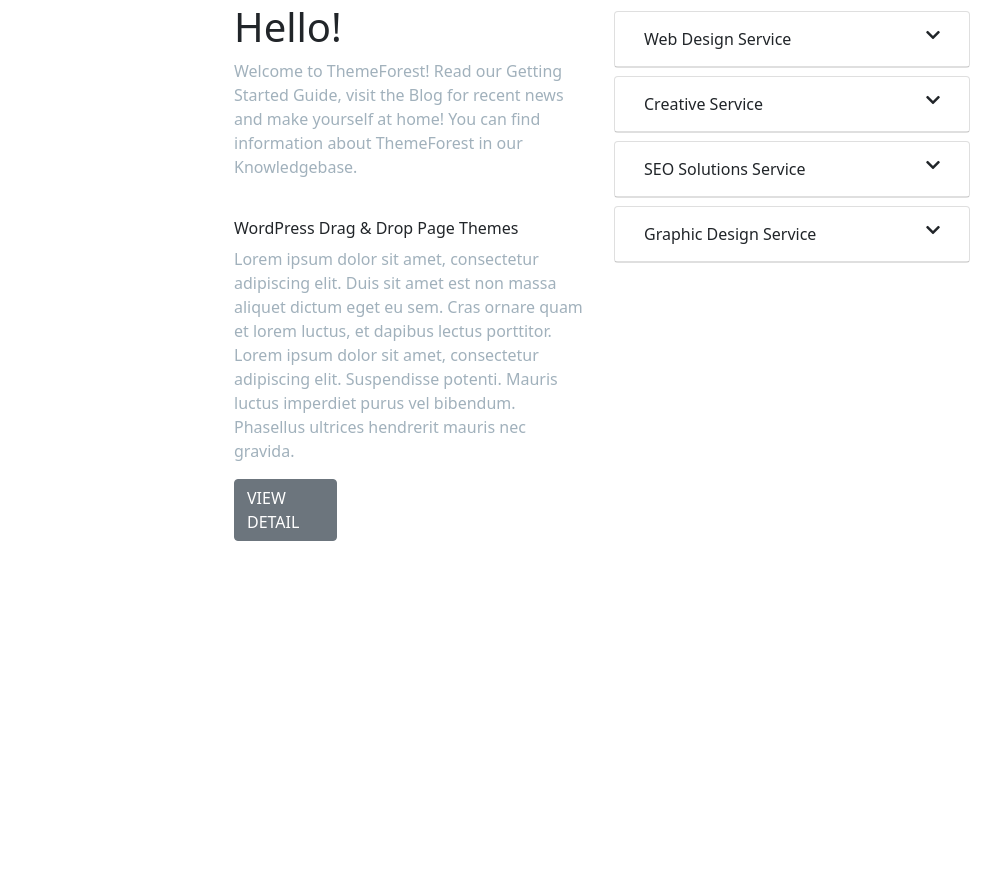
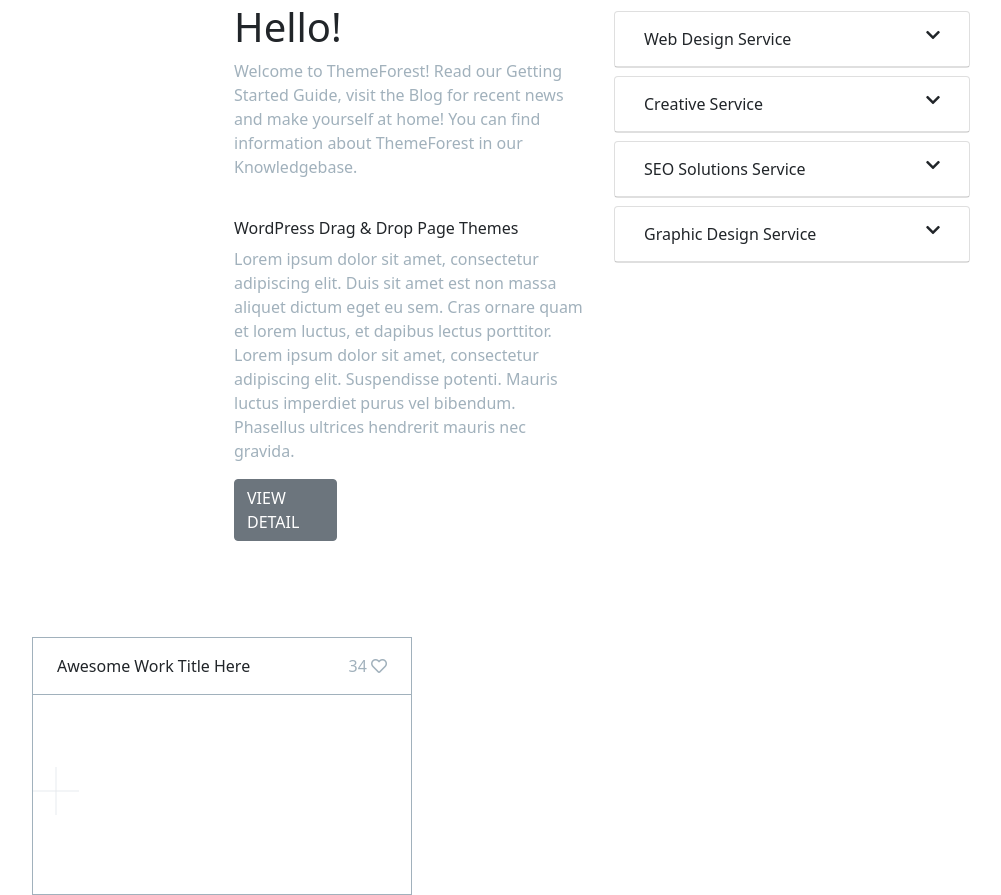
Before and after one commit to huycanh14/html-web-demo, a plain HTML site: page index.html in a window 1280 px wide. Shown: the part 945-1840 px from the top of the page, without its empty margins (38-1039 px from the left). Before the commit the page ends 1582 px from the top, so only its background shows below. Drawn offline with Linux system fonts and the light colour scheme.

Commit message:
icon plus

```diff
--- a/index.html
+++ b/index.html
@@ -1,5 +1,6 @@
 <!DOCTYPE html>
 <html lang="en">
+
 <head>
     <title>The fox</title>
     <meta charset="UTF-8">
@@ -8,6 +9,7 @@
     <link rel="stylesheet" href="./css/all.min.css">
     <link href="css/the-fox-1.css" rel="stylesheet">
 </head>
+
 <body>
     <header>
         <div class="container">
@@ -90,7 +92,8 @@
                     <ul>
                         <li><i class="fas fa-check"></i> <span class="font-weight-bold">Fully Responsive</span></li>
                         <li><i class="fas fa-check"></i> <span class="font-weight-bold">Retina Ready</span></li>
-                            <li><i class="fas fa-check"></i> <span class="font-weight-bold">Extremely Customizable</span></li>
+                        <li><i class="fas fa-check"></i> <span class="font-weight-bold">Extremely Customizable</span>
+                        </li>
                         <li><i class="fas fa-check"></i> <span class="font-weight-bold">WP 3.9+ Ready</span></li>
                         <li>
                             <button class="btn btn-dark">BUY IT NOW</button>
@@ -120,13 +123,18 @@
             <div class="row">
                 <div class="col-md-4 offset-md-2 col-8 offset-2">
                     <h1>Hello!</h1>
-                        <p class="text-gray">Welcome to ThemeForest! Read our Getting Started Guide, visit the Blog for recent news and make yourself at home! You can find information about ThemeForest in our Knowledgebase.</p>
+                    <p class="text-gray">Welcome to ThemeForest! Read our Getting Started Guide, visit the Blog for
+                        recent news and make yourself at home! You can find information about ThemeForest in our
+                        Knowledgebase.</p>
                     <br>
                     <h6>WordPress Drag & Drop Page Themes</h6>
                     <p class="text-gray">
-                            Lorem ipsum dolor sit amet, consectetur adipiscing elit. Duis sit amet est non massa aliquet dictum eget eu sem. Cras
-                            ornare quam et lorem luctus, et dapibus lectus porttitor. Lorem ipsum dolor sit amet, consectetur adipiscing elit.
-                            Suspendisse potenti. Mauris luctus imperdiet purus vel bibendum. Phasellus ultrices hendrerit mauris nec gravida.
+                        Lorem ipsum dolor sit amet, consectetur adipiscing elit. Duis sit amet est non massa aliquet
+                        dictum eget eu sem. Cras
+                        ornare quam et lorem luctus, et dapibus lectus porttitor. Lorem ipsum dolor sit amet,
+                        consectetur adipiscing elit.
+                        Suspendisse potenti. Mauris luctus imperdiet purus vel bibendum. Phasellus ultrices hendrerit
+                        mauris nec gravida.
                     </p>
                     <div class="row">
                         <div class="col-8 col-md-4">
@@ -142,21 +150,25 @@
                         <div class="card mt-2 mb-2">
                             <div class="card-header" id="headingOne">
                                 <h5 class="mb-0">
-                                        <button class="btn " data-toggle="collapse" data-target="#collapseOne" aria-expanded="true"
-                                            aria-controls="collapseOne">
+                                    <button class="btn " data-toggle="collapse" data-target="#collapseOne"
+                                        aria-expanded="true" aria-controls="collapseOne">
                                         <span>Web Design Service </span> <i class="fas fa-chevron-down"></i>
                                     </button>
                                 </h5>
                             </div>
 
-                                <div id="collapseOne" class="collapse" aria-labelledby="headingOne" data-parent="#accordion">
+                            <div id="collapseOne" class="collapse" aria-labelledby="headingOne"
+                                data-parent="#accordion">
                                 <div class="row">
                                     <div class="col-sm-3">
                                         <img src="img/1.jpg" alt="" class="img-fluid">
                                     </div>
-                                        <div class="col-sm-9"> Lorem ipsum dolor sit amet, consectetur adipiscing elit. Donec molestie erat at nisl volutpat
-                                            pulvinar. Sed in egestas dolor. Maecenas vestibulum dignissim dictum. scing elit. Donec molestie erat at nisl
-                                            volu nec ipsum quam, sagittis et sem vel, volutpat tempor mi. Aliquam consectetur justo dui. Sed in egestas
+                                    <div class="col-sm-9"> Lorem ipsum dolor sit amet, consectetur adipiscing elit.
+                                        Donec molestie erat at nisl volutpat
+                                        pulvinar. Sed in egestas dolor. Maecenas vestibulum dignissim dictum. scing
+                                        elit. Donec molestie erat at nisl
+                                        volu nec ipsum quam, sagittis et sem vel, volutpat tempor mi. Aliquam
+                                        consectetur justo dui. Sed in egestas
                                         dolor. </div>
                                 </div>
                             </div>
@@ -170,14 +182,21 @@
                                     </button>
                                 </h5>
                             </div>
-                                <div id="collapseTwo" class="collapse" aria-labelledby="headingTwo" data-parent="#accordion">
+                            <div id="collapseTwo" class="collapse" aria-labelledby="headingTwo"
+                                data-parent="#accordion">
                                 <div class="card-body">
-                                        Anim pariatur cliche reprehenderit, enim eiusmod high life accusamus terry richardson ad squid. 3 wolf
-                                        moon officia aute, non cupidatat skateboard dolor brunch. Food truck quinoa nesciunt laborum eiusmod.
-                                        Brunch 3 wolf moon tempor, sunt aliqua put a bird on it squid single-origin coffee nulla assumenda
-                                        shoreditch et. Nihil anim keffiyeh helvetica, craft beer labore wes anderson cred nesciunt sapiente ea
-                                        proident. Ad vegan excepteur butcher vice lomo. Leggings occaecat craft beer farm-to-table, raw denim
-                                        aesthetic synth nesciunt you probably haven't heard of them accusamus labore sustainable VHS.
+                                    Anim pariatur cliche reprehenderit, enim eiusmod high life accusamus terry
+                                    richardson ad squid. 3 wolf
+                                    moon officia aute, non cupidatat skateboard dolor brunch. Food truck quinoa nesciunt
+                                    laborum eiusmod.
+                                    Brunch 3 wolf moon tempor, sunt aliqua put a bird on it squid single-origin coffee
+                                    nulla assumenda
+                                    shoreditch et. Nihil anim keffiyeh helvetica, craft beer labore wes anderson cred
+                                    nesciunt sapiente ea
+                                    proident. Ad vegan excepteur butcher vice lomo. Leggings occaecat craft beer
+                                    farm-to-table, raw denim
+                                    aesthetic synth nesciunt you probably haven't heard of them accusamus labore
+                                    sustainable VHS.
                                 </div>
                             </div>
                         </div>
@@ -190,14 +209,21 @@
                                     </button>
                                 </h5>
                             </div>
-                                <div id="collapseThree" class="collapse" aria-labelledby="headingThree" data-parent="#accordion">
+                            <div id="collapseThree" class="collapse" aria-labelledby="headingThree"
+                                data-parent="#accordion">
                                 <div class="card-body">
-                                        Anim pariatur cliche reprehenderit, enim eiusmod high life accusamus terry richardson ad squid. 3 wolf
-                                        moon officia aute, non cupidatat skateboard dolor brunch. Food truck quinoa nesciunt laborum eiusmod.
-                                        Brunch 3 wolf moon tempor, sunt aliqua put a bird on it squid single-origin coffee nulla assumenda
-                                        shoreditch et. Nihil anim keffiyeh helvetica, craft beer labore wes anderson cred nesciunt sapiente ea
-                                        proident. Ad vegan excepteur butcher vice lomo. Leggings occaecat craft beer farm-to-table, raw denim
-                                        aesthetic synth nesciunt you probably haven't heard of them accusamus labore sustainable VHS.
+                                    Anim pariatur cliche reprehenderit, enim eiusmod high life accusamus terry
+                                    richardson ad squid. 3 wolf
+                                    moon officia aute, non cupidatat skateboard dolor brunch. Food truck quinoa nesciunt
+                                    laborum eiusmod.
+                                    Brunch 3 wolf moon tempor, sunt aliqua put a bird on it squid single-origin coffee
+                                    nulla assumenda
+                                    shoreditch et. Nihil anim keffiyeh helvetica, craft beer labore wes anderson cred
+                                    nesciunt sapiente ea
+                                    proident. Ad vegan excepteur butcher vice lomo. Leggings occaecat craft beer
+                                    farm-to-table, raw denim
+                                    aesthetic synth nesciunt you probably haven't heard of them accusamus labore
+                                    sustainable VHS.
                                 </div>
                             </div>
                         </div>
@@ -210,16 +236,44 @@
                                     </button>
                                 </h5>
                             </div>
-                                <div id="collapseThree" class="collapse" aria-labelledby="headingFour" data-parent="#accordion">
+                            <div id="collapseThree" class="collapse" aria-labelledby="headingFour"
+                                data-parent="#accordion">
                                 <div class="card-body">
-                                        Anim pariatur cliche reprehenderit, enim eiusmod high life accusamus terry richardson ad squid. 3 wolf
-                                        moon officia aute, non cupidatat skateboard dolor brunch. Food truck quinoa nesciunt laborum eiusmod.
-                                        Brunch 3 wolf moon tempor, sunt aliqua put a bird on it squid single-origin coffee nulla assumenda
-                                        shoreditch et. Nihil anim keffiyeh helvetica, craft beer labore wes anderson cred nesciunt sapiente ea
-                                        proident. Ad vegan excepteur butcher vice lomo. Leggings occaecat craft beer farm-to-table, raw denim
-                                        aesthetic synth nesciunt you probably haven't heard of them accusamus labore sustainable VHS.
+                                    Anim pariatur cliche reprehenderit, enim eiusmod high life accusamus terry
+                                    richardson ad squid. 3 wolf
+                                    moon officia aute, non cupidatat skateboard dolor brunch. Food truck quinoa nesciunt
+                                    laborum eiusmod.
+                                    Brunch 3 wolf moon tempor, sunt aliqua put a bird on it squid single-origin coffee
+                                    nulla assumenda
+                                    shoreditch et. Nihil anim keffiyeh helvetica, craft beer labore wes anderson cred
+                                    nesciunt sapiente ea
+                                    proident. Ad vegan excepteur butcher vice lomo. Leggings occaecat craft beer
+                                    farm-to-table, raw denim
+                                    aesthetic synth nesciunt you probably haven't heard of them accusamus labore
+                                    sustainable VHS.
                                 </div>
                             </div>
+                        </div>
+                    </div>
+                </div>
+            </div>
+        </div>
+    </div>
+
+    <div id="amazing-works">
+        <div class="container">
+            <div class="row">
+                <div class="col-md-4 col-6 box-show">
+                    <div class="title-box pt-3 pb-3 container-fluid">
+                        <div class="row">
+                            <div class="text-title col-9">Awesome Work Title Here</div>
+                            <div class="heart col-3">34 <i class="far fa-heart cursor-pointer"></i></div>
+                        </div>
+
+                    </div>
+                    <div class="content-box">
+                        <div class="click-plus">
+
                         </div>
                     </div>
                 </div>
@@ -230,4 +284,5 @@
     <script src="js/popper.min.js"></script>
     <script src="js/bootstrap.min.js"></script>
 </body>
+
 </html>
--- a/scss/the-fox-1.scss
+++ b/scss/the-fox-1.scss
@@ -100,3 +100,45 @@ ul {
     float: right;
   }
 }
+
+#amazing-works {
+  .box-show {
+    border: 1px solid $colorGray;
+    padding: 0px 0px !important;
+    .heart {
+      text-align: right;
+      color: $colorGray;
+    }
+    .content-box {
+      height: 200px;
+      border-top: 1px solid $colorGray;
+      .click-plus {
+        position: relative;
+        width: 100%;
+        height: 100%;
+        &:before {
+          // font-size: 50px;
+          // line-height: 31px;
+          position: absolute;
+          content: url("../img/plus.png");
+          // margin-left: -20px;
+          // margin-top: -20px;
+          // height: 40px;
+          // width: 40px;
+          // left: 50%;
+          // top: 50%;
+          display: flex;
+          align-items: center;
+          justify-content: center;
+          height: inherit;
+          transition: 0.5s all;
+        }
+        &:hover {
+          &:before {
+            transform: rotate(-3600deg);
+          }
+        }
+      }
+    }
+  }
+}
```
Also changed, not shown: js/test.js (added, +15 -0 lines), css/the-fox-1.css, img/plus.png (added). Lines whose indentation alone changed are shown as unchanged.
